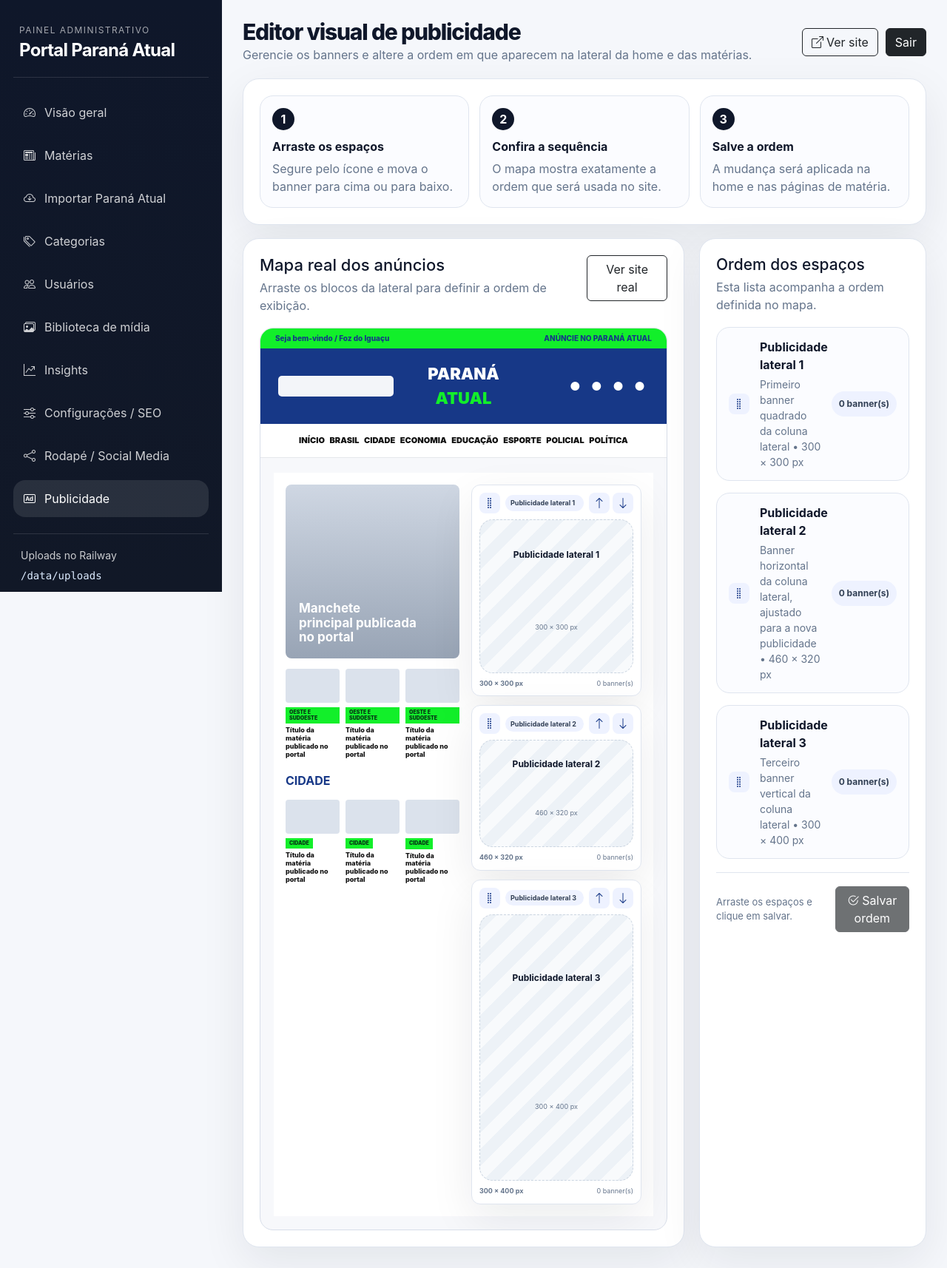
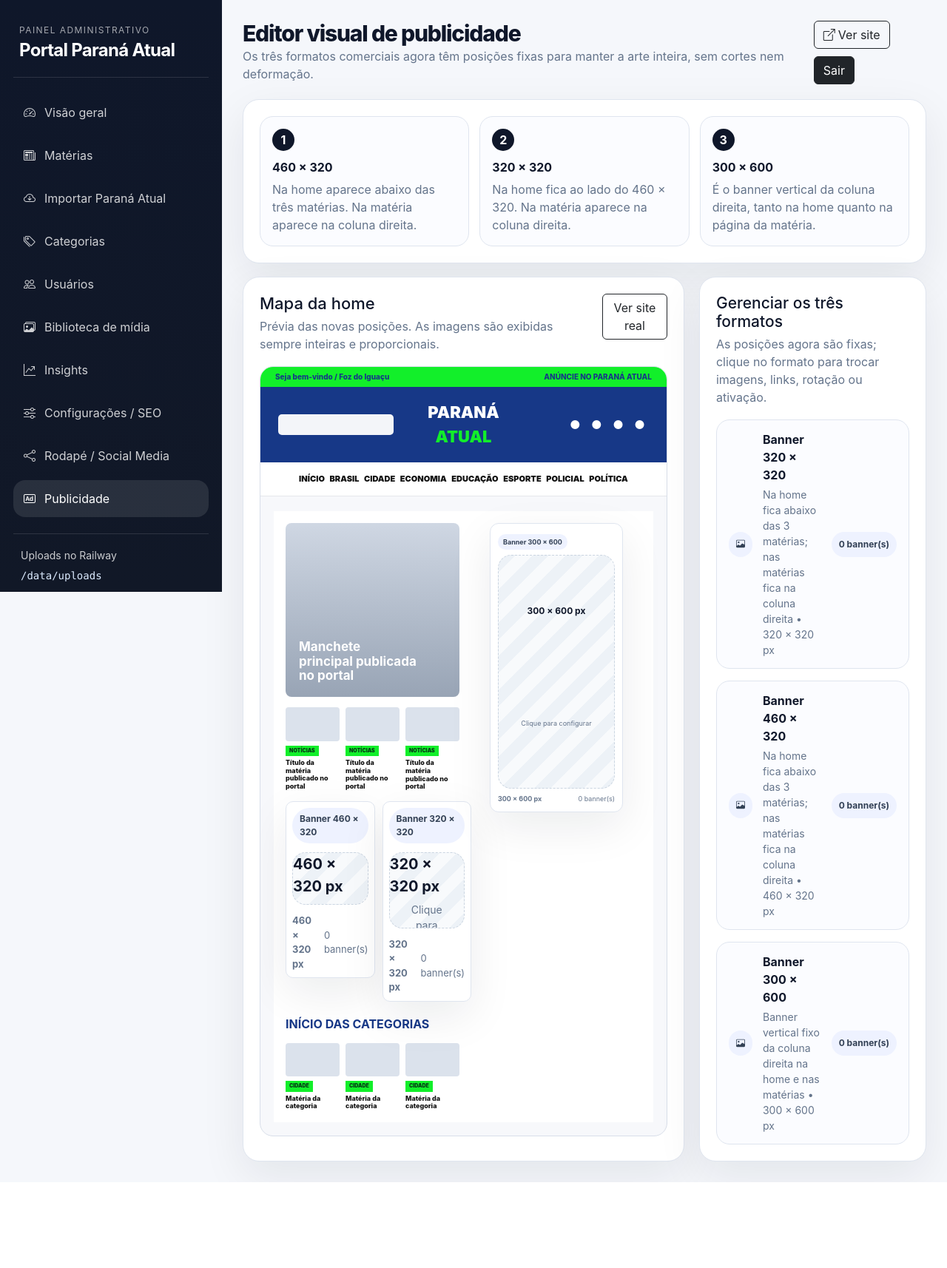
Before and after one commit to Hunter954/Portal-Paran--Atual, a Flask app: page /admin/ads in a window 1280 px wide. Shown: the whole page at 74% size. After the commit the page ends 1598 px from the top, so only its background shows below. Run offline with Flask 3, Linux system fonts and the light colour scheme; a user stored in the database is signed in; data comes from the database, SQL or seed files in the repository; data that the repository does not hold is empty; parts of the project's set-up code (start-up, migrations or seed data) failed here and were passed over.

Commit message:
Add files via upload

```diff
--- a/app/__init__.py
+++ b/app/__init__.py
@@ -83,12 +83,12 @@
 
 def _ensure_defaults():
     defaults = [
-        ("header_top", "Publicidade (Topo - faixa)"),
+        ("header_top", "Publicidade 460x320"),
         ("home_top", "Publicidade (Home - faixa no meio)"),
         ("home_mid", "Publicidade (Final da matéria)"),
         ("home_bottom", "Publicidade (Home - faixa inferior)"),
-        ("sidebar_1", "Publicidade (Sidebar 1)"),
-        ("sidebar_2", "Publicidade (Sidebar 2)"),
+        ("sidebar_1", "Publicidade 320x320"),
+        ("sidebar_2", "Publicidade 300x600"),
     ]
     for key, name in defaults:
         if not AdSlot.query.filter_by(key=key).first():
--- a/app/routes.py
+++ b/app/routes.py
@@ -33,7 +33,7 @@
     "home_mid": "ad-slot-banner ad-slot-banner--wide",
     "home_bottom": "ad-slot-banner ad-slot-banner--wide",
     "sidebar_1": "ad-slot-banner ad-slot-banner--square",
-    "sidebar_2": "ad-slot-banner ad-slot-banner--square",
+    "sidebar_2": "ad-slot-banner ad-slot-banner--portrait",
 }
 
 
@@ -91,7 +91,7 @@
 AD_SIDEBAR_WRAPPERS = {
     'sidebar_1': 'pa-ad pa-ad--green pa-ad--square',
     'header_top': 'pa-ad pa-ad--blue pa-ad--landscape',
-    'sidebar_2': 'pa-ad pa-ad--green pa-ad--tall',
+    'sidebar_2': 'pa-ad pa-ad--green pa-ad--portrait',
 }
 
 
--- a/app/static/css/admin.css
+++ b/app/static/css/admin.css
@@ -290,3 +290,14 @@
 .ads-order-status.is-success{color:#15803d;font-weight:700}
 .ads-order-status.is-error{color:#b91c1c;font-weight:700}
 @media(max-width:700px){.ads-order-footer{align-items:stretch;flex-direction:column}.ads-order-footer .btn{width:100%}.ads-home-preview__sidebar{grid-template-columns:1fr!important}}
+
+/* Novo mapa de formatos publicitários - setembro/2026 */
+.ads-preview-slot--portrait .ads-preview-art{aspect-ratio:1/2;}
+.ads-preview-slot--square .ads-preview-art{aspect-ratio:1/1;}
+.ads-preview-slot--rectangle .ads-preview-art{aspect-ratio:460/320;}
+.ads-preview-art.has-image img,.ads-current-image.has-image img{object-fit:contain!important;background:#f8fafc;}
+.ads-home-preview__inline-ads{display:grid;grid-template-columns:460fr 320fr;gap:10px;margin-top:14px;align-items:start;}
+.ads-home-preview__inline-ads .ads-preview-slot{padding:8px;border-radius:10px;}
+.ads-home-preview__sidebar .ads-preview-slot--portrait{max-width:180px;width:100%;margin:0 auto;}
+.ads-home-preview__position-note{margin-top:8px;font-size:10px;line-height:1.35;color:#64748b;font-weight:700;}
+@media(max-width:700px){.ads-home-preview__inline-ads{grid-template-columns:1fr}.ads-home-preview__inline-ads .ads-preview-slot{max-width:300px;margin:auto}}
--- a/app/templates/admin/ads_editor.html
+++ b/app/templates/admin/ads_editor.html
@@ -1,20 +1,20 @@
 {% extends 'admin/layout.html' %}
 {% block admin_title %}Publicidade{% endblock %}
 {% block page_title %}Editor visual de publicidade{% endblock %}
-{% block page_subtitle %}Gerencie os banners e altere a ordem em que aparecem na lateral da home e das matérias.{% endblock %}
+{% block page_subtitle %}Os três formatos comerciais agora têm posições fixas para manter a arte inteira, sem cortes nem deformação.{% endblock %}
 {% block admin_content %}
 <section class="panel-card ads-guide-card">
   <div class="ads-guide-grid">
-    <div><span class="ads-guide-step">1</span><strong>Arraste os espaços</strong><p>Segure pelo ícone e mova o banner para cima ou para baixo.</p></div>
-    <div><span class="ads-guide-step">2</span><strong>Confira a sequência</strong><p>O mapa mostra exatamente a ordem que será usada no site.</p></div>
-    <div><span class="ads-guide-step">3</span><strong>Salve a ordem</strong><p>A mudança será aplicada na home e nas páginas de matéria.</p></div>
+    <div><span class="ads-guide-step">1</span><strong>460 × 320</strong><p>Na home aparece abaixo das três matérias. Na matéria aparece na coluna direita.</p></div>
+    <div><span class="ads-guide-step">2</span><strong>320 × 320</strong><p>Na home fica ao lado do 460 × 320. Na matéria aparece na coluna direita.</p></div>
+    <div><span class="ads-guide-step">3</span><strong>300 × 600</strong><p>É o banner vertical da coluna direita, tanto na home quanto na página da matéria.</p></div>
   </div>
 </section>
 
-<section class="ads-visual-layout" data-ads-order-editor data-save-url="{{ url_for('admin.ads_order_post') }}">
+<section class="ads-visual-layout">
   <div class="panel-card ads-visual-canvas">
     <div class="ads-visual-topline">
-      <div><h2>Mapa real dos anúncios</h2><p>Arraste os blocos da lateral para definir a ordem de exibição.</p></div>
+      <div><h2>Mapa da home</h2><p>Prévia das novas posições. As imagens são exibidas sempre inteiras e proporcionais.</p></div>
       <a class="btn btn-outline-dark" href="{{ url_for('site.home') }}" target="_blank" rel="noopener">Ver site real</a>
     </div>
 
@@ -25,50 +25,60 @@
         <div class="ads-site-preview__nav">INÍCIO &nbsp; BRASIL &nbsp; CIDADE &nbsp; ECONOMIA &nbsp; EDUCAÇÃO &nbsp; ESPORTE &nbsp; POLICIAL &nbsp; POLÍTICA</div>
       </div>
 
+      {% set ns = namespace(square=None, rectangle=None, portrait=None) %}
+      {% for item in slot_cards %}
+        {% if item.slot.key == 'sidebar_1' %}{% set ns.square = item %}{% endif %}
+        {% if item.slot.key == 'header_top' %}{% set ns.rectangle = item %}{% endif %}
+        {% if item.slot.key == 'sidebar_2' %}{% set ns.portrait = item %}{% endif %}
+      {% endfor %}
+
       <div class="ads-home-preview">
         <div class="ads-home-preview__content">
           <div class="ads-home-preview__hero"><span></span><strong>Manchete principal publicada no portal</strong></div>
-          <div class="ads-home-preview__cards">{% for i in range(3) %}<div><span></span><small><b>OESTE E SUDOESTE</b>Título da matéria publicado no portal</small></div>{% endfor %}</div>
-          <strong class="ads-home-preview__section-title">CIDADE</strong>
-          <div class="ads-home-preview__cards">{% for i in range(3) %}<div><span></span><small><b>CIDADE</b>Título da matéria publicado no portal</small></div>{% endfor %}</div>
+          <div class="ads-home-preview__cards">{% for i in range(3) %}<div><span></span><small><b>NOTÍCIAS</b>Título da matéria publicado no portal</small></div>{% endfor %}</div>
+
+          <div class="ads-home-preview__inline-ads">
+            {% for item in [ns.rectangle, ns.square] if item %}
+            <div class="ads-preview-slot ads-preview-slot--{{ item.shape }}">
+              <span class="ads-preview-badge">{{ item.label }}</span>
+              <a class="ads-preview-edit" href="{{ url_for('admin.ads_manage', slot_id=item.slot.id) }}">
+                <div class="ads-preview-art {% if item.cover_image %}has-image{% endif %}">{% if item.cover_image %}<img src="{{ item.cover_image }}" alt="{{ item.label }}">{% else %}<strong>{{ item.dimensions }}</strong><small>Clique para configurar</small>{% endif %}</div>
+                <div class="ads-preview-meta"><strong>{{ item.dimensions }}</strong><span>{{ item.banner_count }} banner(s)</span></div>
+              </a>
+            </div>
+            {% endfor %}
+          </div>
+
+          <strong class="ads-home-preview__section-title">INÍCIO DAS CATEGORIAS</strong>
+          <div class="ads-home-preview__cards">{% for i in range(3) %}<div><span></span><small><b>CIDADE</b>Matéria da categoria</small></div>{% endfor %}</div>
         </div>
-        <div class="ads-home-preview__sidebar ads-sortable" data-ads-sortable="preview">
-          {% for item in slot_cards %}
-          <div class="ads-preview-slot ads-preview-slot--{{ item.shape }} ads-sortable-item" draggable="true" data-slot-key="{{ item.slot.key }}">
-            <div class="ads-sortable-toolbar">
-              <button class="ads-drag-handle" type="button" title="Arraste para mudar a posição" aria-label="Arraste para mudar a posição"><i class="bi bi-grip-vertical"></i></button>
-              <span class="ads-preview-badge">{{ item.label }}</span>
-              <div class="ads-order-actions">
-                <button type="button" data-move="up" title="Mover para cima"><i class="bi bi-arrow-up"></i></button>
-                <button type="button" data-move="down" title="Mover para baixo"><i class="bi bi-arrow-down"></i></button>
-              </div>
-            </div>
-            <a class="ads-preview-edit" href="{{ url_for('admin.ads_manage', slot_id=item.slot.id) }}">
-              <div class="ads-preview-art {% if item.cover_image %}has-image{% endif %}">{% if item.cover_image %}<img src="{{ item.cover_image }}" alt="{{ item.label }}">{% else %}<strong>{{ item.label }}</strong><small>{{ item.dimensions }}</small>{% endif %}</div>
-              <div class="ads-preview-meta"><strong>{{ item.dimensions }}</strong><span>{{ item.banner_count }} banner(s)</span></div>
+
+        <div class="ads-home-preview__sidebar">
+          {% if ns.portrait %}
+          <div class="ads-preview-slot ads-preview-slot--portrait">
+            <span class="ads-preview-badge">{{ ns.portrait.label }}</span>
+            <a class="ads-preview-edit" href="{{ url_for('admin.ads_manage', slot_id=ns.portrait.slot.id) }}">
+              <div class="ads-preview-art {% if ns.portrait.cover_image %}has-image{% endif %}">{% if ns.portrait.cover_image %}<img src="{{ ns.portrait.cover_image }}" alt="{{ ns.portrait.label }}">{% else %}<strong>{{ ns.portrait.dimensions }}</strong><small>Clique para configurar</small>{% endif %}</div>
+              <div class="ads-preview-meta"><strong>{{ ns.portrait.dimensions }}</strong><span>{{ ns.portrait.banner_count }} banner(s)</span></div>
             </a>
           </div>
-          {% endfor %}
+          {% endif %}
         </div>
       </div>
     </div>
   </div>
 
   <div class="panel-card ads-slot-list-card">
-    <div class="panel-head"><div><h2>Ordem dos espaços</h2><p>Esta lista acompanha a ordem definida no mapa.</p></div></div>
-    <div class="ads-slot-list ads-sortable" data-ads-sortable="list">
+    <div class="panel-head"><div><h2>Gerenciar os três formatos</h2><p>As posições agora são fixas; clique no formato para trocar imagens, links, rotação ou ativação.</p></div></div>
+    <div class="ads-slot-list">
       {% for item in slot_cards %}
-      <div class="ads-slot-list-item ads-sortable-item" draggable="true" data-slot-key="{{ item.slot.key }}">
-        <button class="ads-drag-handle" type="button" title="Arraste para mudar a posição"><i class="bi bi-grip-vertical"></i></button>
+      <div class="ads-slot-list-item">
+        <span class="admin-badge admin-badge--dark"><i class="bi bi-image"></i></span>
         <a href="{{ url_for('admin.ads_manage', slot_id=item.slot.id) }}"><div><strong>{{ item.label }}</strong><small>{{ item.hint }} • {{ item.dimensions }}</small></div></a>
         <span>{{ item.banner_count }} banner(s)</span>
       </div>
       {% endfor %}
     </div>
-    <div class="ads-order-footer">
-      <div class="ads-order-status" data-ads-order-status>Arraste os espaços e clique em salvar.</div>
-      <button class="btn btn-dark" type="button" data-save-ads-order disabled><i class="bi bi-check2-circle me-1"></i>Salvar ordem</button>
-    </div>
   </div>
 </section>
 {% endblock %}
--- a/app/templates/admin/ads_manage.html
+++ b/app/templates/admin/ads_manage.html
@@ -46,7 +46,7 @@
     </div>
 
     <div class="ads-manage-note">
-      <i class="bi bi-info-circle"></i> Pode deixar mais de um banner nesse mesmo local. O sistema faz a rotação automaticamente no site e a arte ideal para esse espaço é <strong>{{ slot_data.dimensions }}</strong>.
+      <i class="bi bi-info-circle"></i> Pode deixar mais de um banner nesse mesmo local. O sistema faz a rotação automaticamente e exibe a arte inteira, sem cortar. A medida ideal para esse espaço é <strong>{{ slot_data.dimensions }}</strong>.
     </div>
 
     <div class="ads-banner-list" data-banner-list>
@@ -96,7 +96,7 @@
 
   <aside class="panel-card ads-manage-preview">
     <div class="panel-head">
-      <div><h2>Prévia rápida</h2><p>Referência visual do formato desse espaço.</p></div>
+      <div><h2>Prévia rápida</h2><p>Referência visual do formato desse espaço, sem recorte da arte.</p></div>
     </div>
     <div class="ads-preview-slot ads-preview-slot--{{ slot_data.shape }} is-static">
       <span class="ads-preview-badge">{{ slot_data.label }}</span>
@@ -121,7 +121,7 @@
       <div class="col-lg-4">
         <label class="form-label">Enviar imagem</label>
         <input class="form-control" type="file" name="banner_image[]" accept=".jpg,.jpeg,.png,.webp,.gif,.svg">
-        <div class="form-text">Envie a arte desse banner.</div>
+        <div class="form-text">Medida recomendada: {{ slot_data.dimensions }}. A imagem será exibida inteira, sem corte.</div>
       </div>
       <div class="col-lg-4">
         <label class="form-label">Título interno</label>
```
Also changed, not shown: app/admin.py (+9 -9 lines), app/static/css/site.css (+51 -0 lines), app/templates/home.html (+6 -3 lines).
